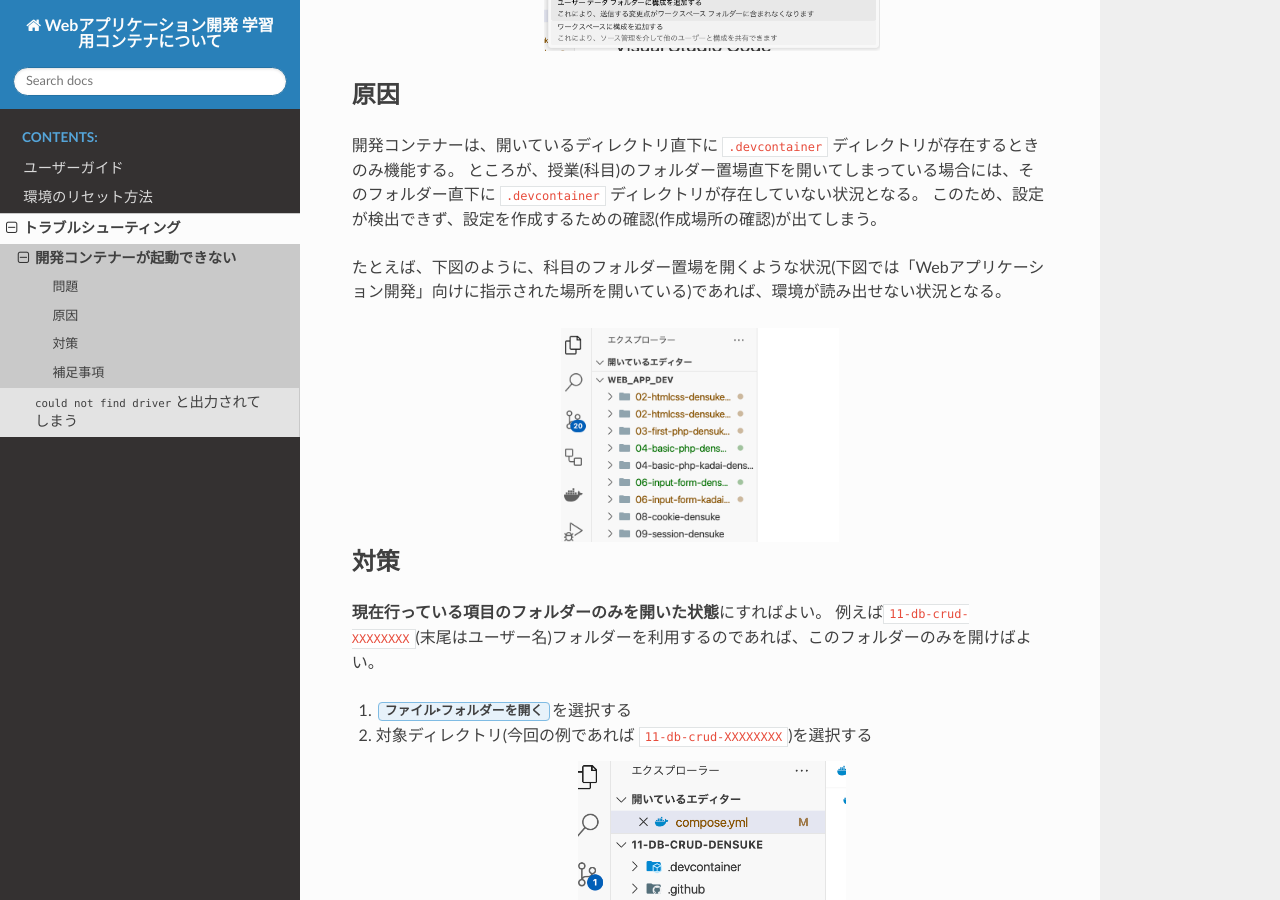
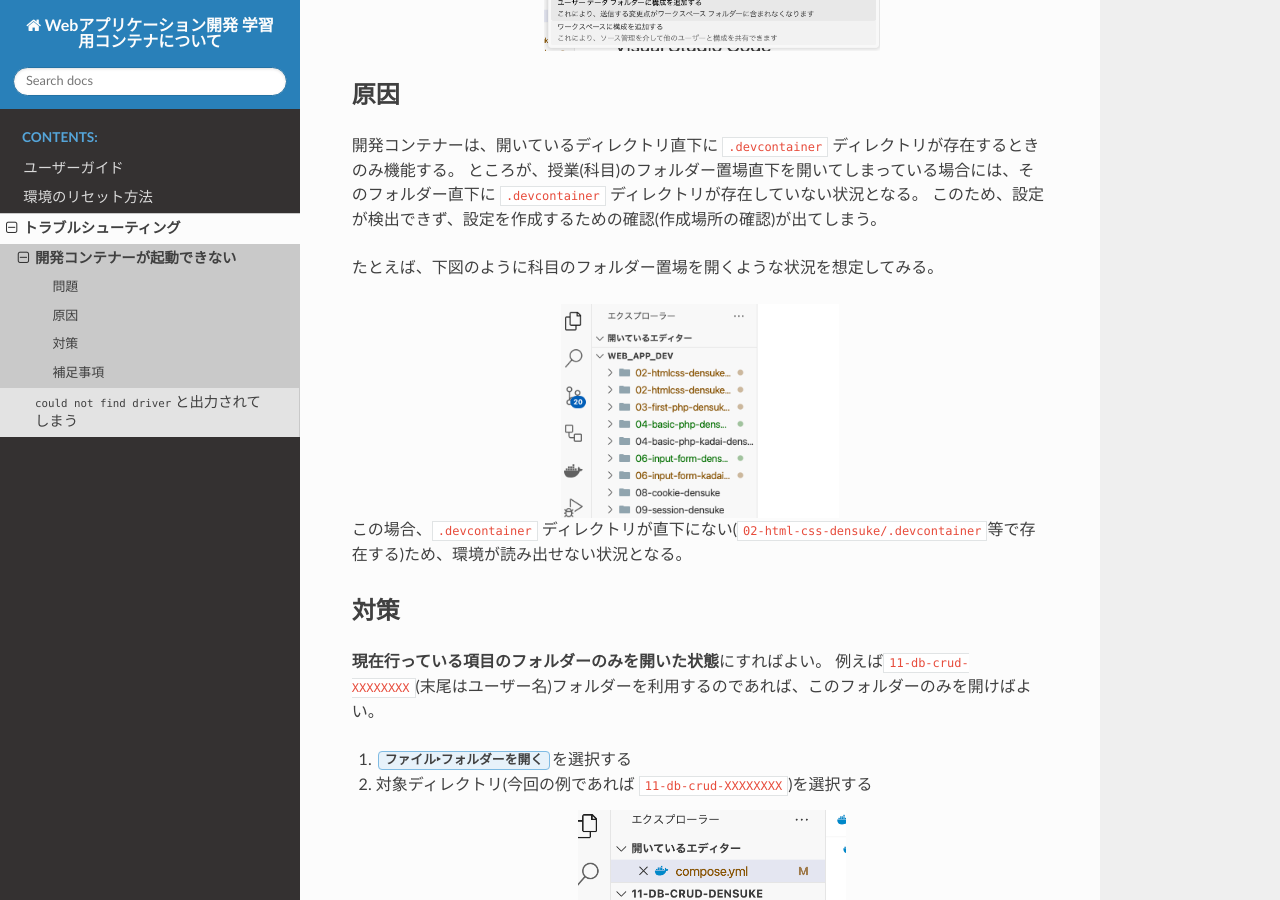
Before and after one commit to densuke/xampp-devenv-doc, a Sphinx documentation site: the page built from source/trouble/devcontainer_not_found.md, in a window 1280 px wide and 900 px high, scrolled down 467 px. Built offline with Sphinx 7.4.7 and the Read the Docs theme 2.0.0, drawn with Linux system fonts in a browser that asks for light colours; pages that are not in the unit, such as notebooks, are missing from menus; the version number could not be read and is left out.

Commit message:
原因をもう少し追求しやすくしてみた

````diff
--- a/source/trouble/devcontainer_not_found.md
+++ b/source/trouble/devcontainer_not_found.md
@@ -24,13 +24,16 @@
 ところが、授業(科目)のフォルダー置場直下を開いてしまっている場合には、そのフォルダー直下に `.devcontainer` ディレクトリが存在していない状況となる。
 このため、設定が検出できず、設定を作成するための確認(作成場所の確認)が出てしまう。
 
-たとえば、下図のように、科目のフォルダー置場を開くような状況(下図では「Webアプリケーション開発」向けに指示された場所を開いている)であれば、環境が読み出せない状況となる。
+たとえば、下図のように科目のフォルダー置場を開くような状況を想定してみる。
 
 ```{image} images/explorer-open-webappdev.png
 :alt: Webアプリケーション開発用フォルダーを直接開いてしまった場合
 :width: 40%
 :align: center
 ```
+
+この場合、`.devcontainer` ディレクトリが直下にない(`02-html-css-densuke/.devcontainer`等で存在する)ため、環境が読み出せない状況となる。
+
 
 ## 対策
 
````
